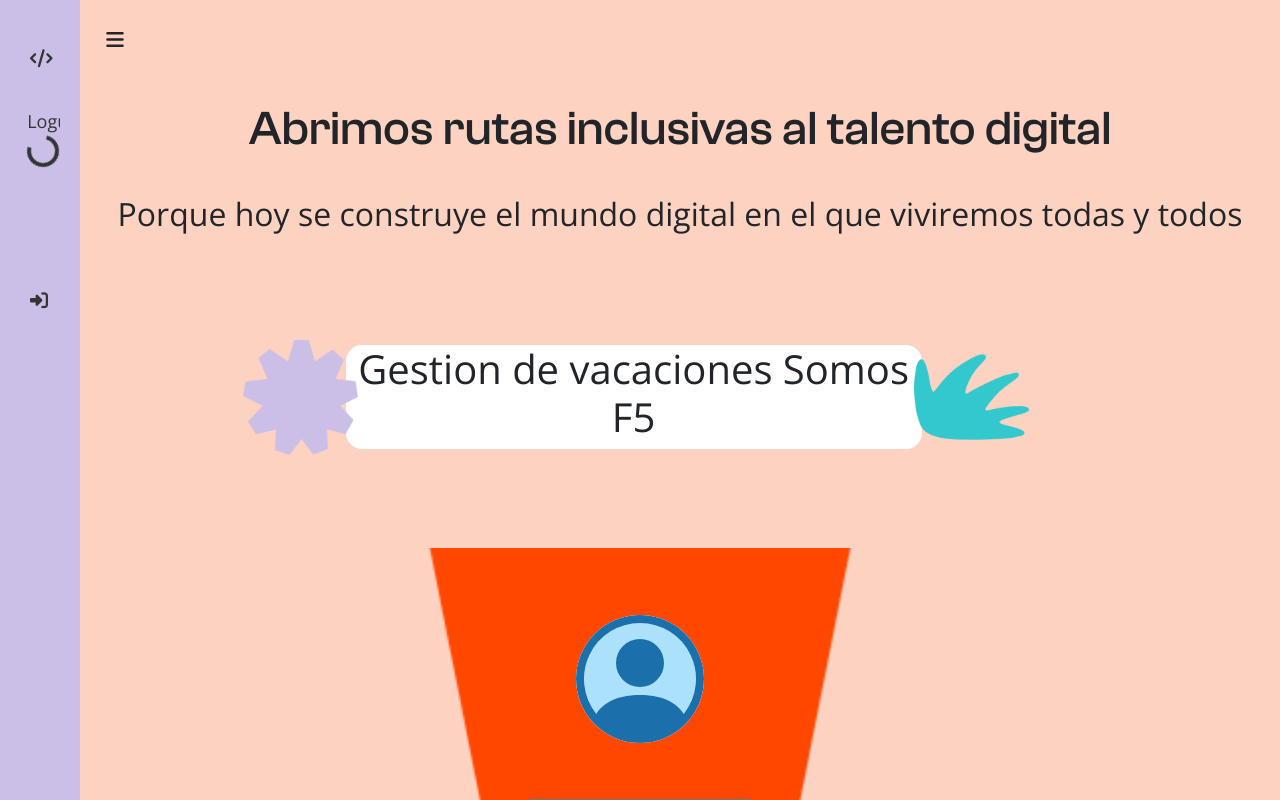
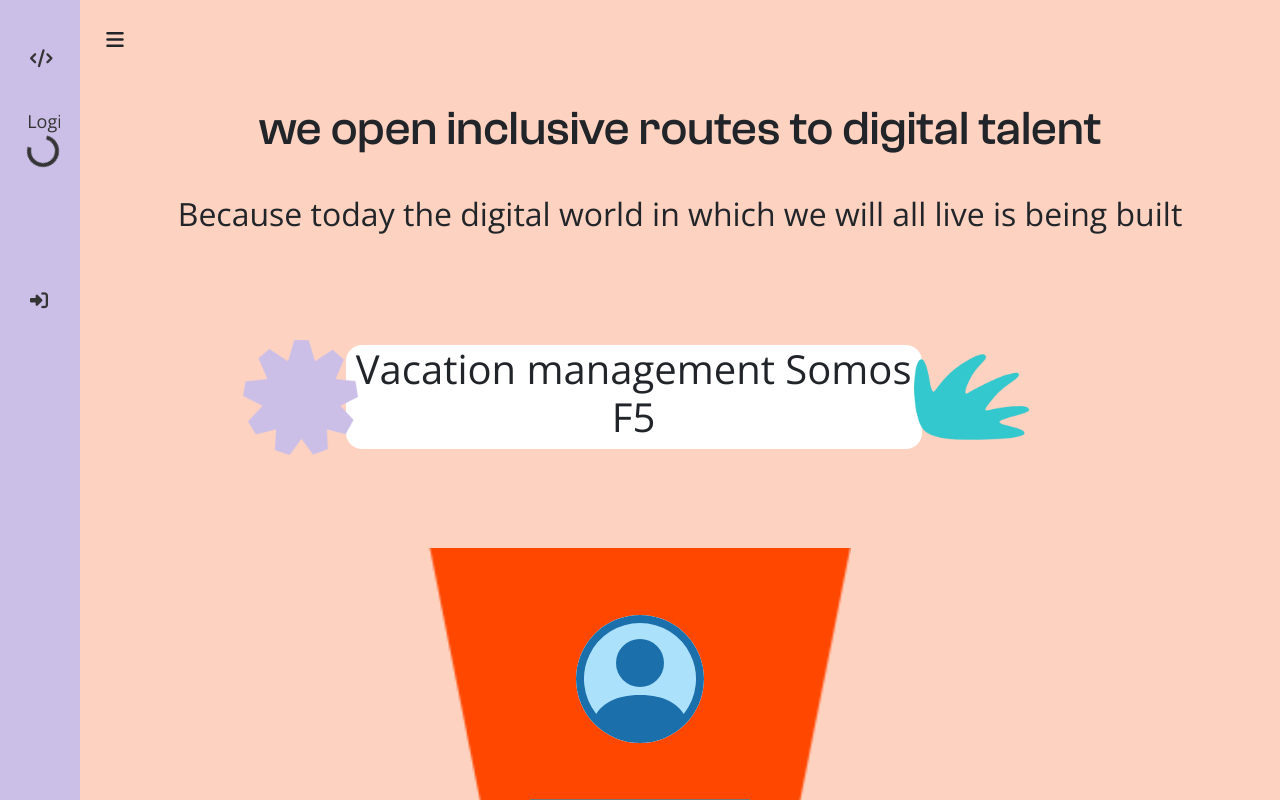
Before and after one commit to YorlinPacha/Front-vacacionex-coderx, a Vue app: page / in a window 1280 px wide. Shown: the top 800 px of the page. Built offline with nearby package versions, Linux system fonts and the light colour scheme; a web font is replaced by a local one; what @syncfusion/ej2-base would draw is missing.

Commit message:
Implementacion del idioma

```diff
--- a/package.json
+++ b/package.json
@@ -13,6 +13,7 @@
     "@syncfusion/ej2-vue-calendars": "^22.1.38",
     "@syncfusion/ej2-vue-grids": "^22.1.38",
     "vue": "^3.3.4",
+    "vue-i18n": "^9.2.2",
     "vue-router": "^4.2.2"
   },
   "devDependencies": {
--- a/src/components/LateralBar.vue
+++ b/src/components/LateralBar.vue
@@ -32,14 +32,14 @@
         <RouterLink to="/empleado" v-if="user && user.position === 'user'">
           <div class="option">
             <i class="fa-regular fa-user"></i>
-            <h4>Empleado</h4>
+            <h4>{{ $t("lateralBar.employee")}}</h4>
           </div>
         </RouterLink>
 
         <RouterLink to="/encargado" v-if="user && user.position === 'overviewer'">
           <div class="option">
             <i class="fa-solid fa-user-secret"></i>
-            <h4>Encargado</h4>
+            <h4>{{ $t("lateralBar.manager")}}</h4>
           </div>
         </RouterLink>
 
@@ -53,10 +53,10 @@
     </div>
 
     <main class="cajaContenidoMain">
-      <h1 class="titulo">Abrimos rutas inclusivas al talento digital</h1>
+      <h1 class="titulo">{{ $t("lateralBar.title1") }}</h1>
       <br />
       <p class="parrafo">
-        Porque hoy se construye el mundo digital en el que viviremos todas y todos
+        {{ $t("lateralBar.title2") }}
       </p>
       <br />
     </main>
--- a/src/components/PerfilComponent.vue
+++ b/src/components/PerfilComponent.vue
@@ -3,14 +3,16 @@
   <div v-if="Object.keys(userData).length > 0" class="cardPerfil justify-content-left">    <!-- <div class="card-border-top"></div>
     <div class="img" ></div> -->
 
-    <span>Nombre:{{ userData.name }}</span>
-    <p class="descripcion">DEPT.:{{ userData.department }}</p>
-    <p class="descripcion">ANTIG.:{{ userData.seniority }}</p>
+    <span>{{ $t("lateralBar.name", {name:userData.name})}}</span>
+    <!-- <span>Nombre:{{ userData.name }}</span> -->
+    <p class="descripcion">{{ $t("lateralBar.department", {department:userData.department})}}</p>
+    <!-- <p class="descripcion">DEPT.:{{ userData.department }}</p> -->
+    <p class="descripcion">{{ $t("lateralBar.seniority", {seniority:userData.seniority})}}</p>
     <!-- <p class="descripcion">Vacaciones</p>
     <p class="descripcion">Consumidos</p> -->
   </div>
   <div v-else>
-    Loguèate
+    Login...
     <div class="spinner-border espiner" role="status">
           <span class="sr-only">Loading...</span>
           </div>
--- /dev/null
+++ b/src/lang/messages.js
@@ -0,0 +1,49 @@
+export const messages = {
+    en:{
+        //Login view
+        messageLogin:{
+            title3: 'Vacation management Somos F5',
+
+        },
+        //barra lateral
+        lateralBar:{
+            title1: 'we open inclusive routes to digital talent',
+            title2: 'Because today the digital world in which we will all live is being built',
+            name: 'Name: {name}',
+            department: 'Department: {department}',
+            seniority: 'Years: {seniority}',
+            employee: 'Employee',
+            manager: 'Manager'
+        },
+        //Footer
+        footer:{
+            ourWeb: 'Our Web',
+            contact: 'Contact',
+            foundation: 'Foundation'
+        }
+    },
+
+    es:{
+        //Login view
+        messageLogin:{
+            title3: 'Gestion de vacaciones somo F5',
+
+        },
+        //barra lateral
+        lateralBar:{
+            title1: 'Abrimos rutas inclusivas al talento digital',
+            title2: 'Porque hoy se construye el mundo digital en el que viviremos todas y todos',
+            name: 'Nombre: {name}',
+            department: 'Departamento: {department}',
+            seniority: 'Antigüedad: {seniority}',
+            employee: 'Empleado',
+            manager: 'Encargado'
+        },
+         //Footer
+         footer:{
+            ourWeb: 'Our Web',
+            contact: 'Contact',
+            foundation: 'Foundation'
+        }
+    }
+}
--- a/src/main.js
+++ b/src/main.js
@@ -4,9 +4,17 @@
 import App from './App.vue'
 import { registerLicense } from '@syncfusion/ej2-base';
 import router from './router'
+import {createI18n} from 'vue-i18n';
+import {messages} from './lang/messages'
 
 registerLicense("Ngo9BigBOggjHTQxAR8/V1NGaF5cXmdCf1FpRmJGdld5fUVHYVZUTXxaS00DNHVRdkdgWXhfcnRWR2BeVENyW0c=")
 
+const i18n = createI18n({
+    locale: 'en',
+    fallbackLocale: 'en',
+    messages
+})
 const app = createApp(App)
+app.use(i18n)
 app.use(router)
 app.mount('#app')
--- a/src/views/loginVue.vue
+++ b/src/views/loginVue.vue
@@ -4,7 +4,7 @@
       <img src="../assets/img/image1-login.png" alt="imagen icono somosf5 lila">
     </div>
     <div class="div-login-title">
-      <h1 class="login-title">Gestion de vacaciones Somos F5</h1>
+      <h1 class="login-title">{{ $t("messageLogin.title3") }}</h1>
     </div>
     <div class="login-title-image">
       <img id="image2" src="../assets/img/image2-login.png" alt="imagen icono somosf5 turquesa">
```
Also changed, not shown: 1 other file (tests, documents, lock files or other folders).
